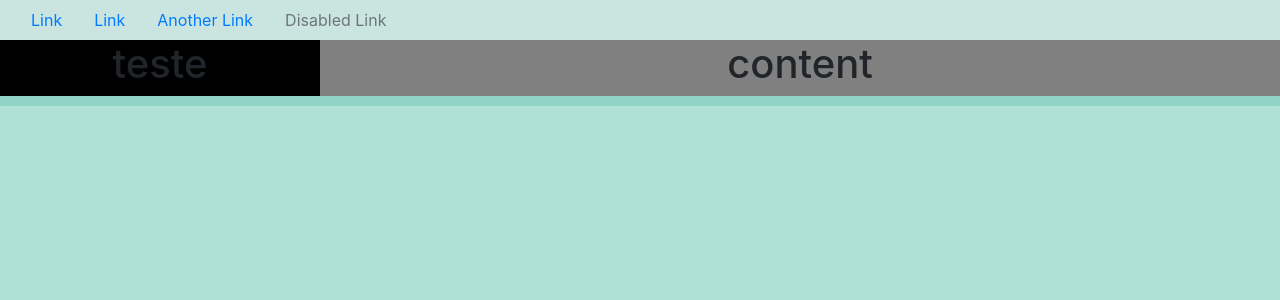
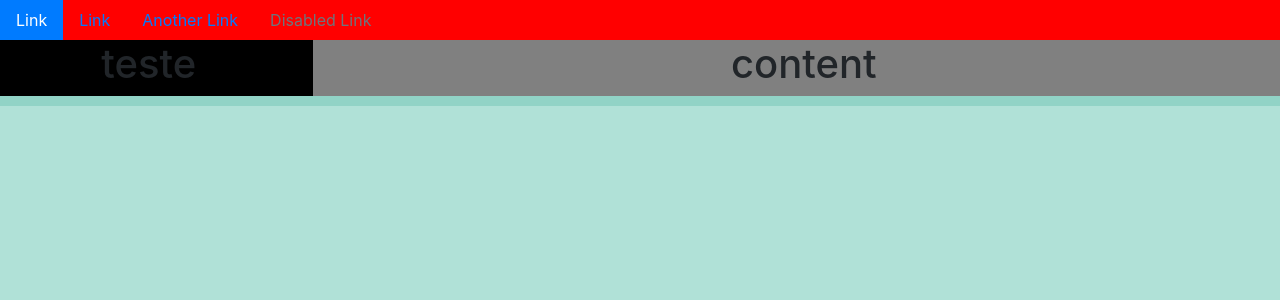
Before and after one commit to felipe1181/cariri_covid19_atendimento, a React (Create React App) app: page /inicio in a window 1280 px wide. Shown: the top 300 px of the page. Built offline with nearby package versions, Linux system fonts and the light colour scheme.

Commit message:
componentização de elementos generalistas como menu principal

```diff
--- a/src/pages/dashboard/index.js
+++ b/src/pages/dashboard/index.js
@@ -1,25 +1,14 @@
 import React from 'react';
 
 import './index.css';
-import { Col, Container,Row,Nav, NavItem, NavLink} from 'reactstrap';
+import { Col, Container,Row} from 'reactstrap';
+
+import NavMenu from '../default_style/nav-menu';
 
 export default function Dashboard(){
     return(
         <Container className="themed-container" fluid={true}>
-           <Nav className="nav-menu-top">
-                <NavItem>
-                <NavLink href="#">Link</NavLink>
-                </NavItem>
-                <NavItem>
-                <NavLink href="#">Link</NavLink>
-                </NavItem>
-                <NavItem>
-                <NavLink href="#">Another Link</NavLink>
-                </NavItem>
-                <NavItem>
-                <NavLink disabled href="#">Disabled Link</NavLink>
-                </NavItem>
-            </Nav>
+            <NavMenu/>
             <Row className="content" row xs="2">
                 <Col className="menu-nav-left" sm={{size:3}} >
                     <h1>teste</h1>
--- a/src/pages/default_style/index.css
+++ b/src/pages/default_style/index.css
@@ -7,3 +7,6 @@
 .nav-menu-top{
     background: red!important;
 }
+.active-link{
+    border-radius: 0px!important;
+}
--- /dev/null
+++ b/src/pages/default_style/nav-menu.js
@@ -0,0 +1,25 @@
+import React from 'react';
+
+import './index.css';
+import {Nav,Container, NavItem, NavLink} from 'reactstrap';
+
+export default function NavMenu(){
+    return(
+        <Container className="themed-container" fluid={true}>
+            <Nav className="nav-menu-top" pills>
+                <NavItem >
+                    <NavLink className="active-link" href="#" active>Link</NavLink>
+                </NavItem>
+                <NavItem>
+                    <NavLink href="#">Link</NavLink>
+                </NavItem>
+                <NavItem>
+                    <NavLink href="#">Another Link</NavLink>
+                </NavItem>
+                <NavItem>
+                    <NavLink disabled href="#">Disabled Link</NavLink>
+                </NavItem>
+            </Nav>
+        </Container>
+    );
+}
```
